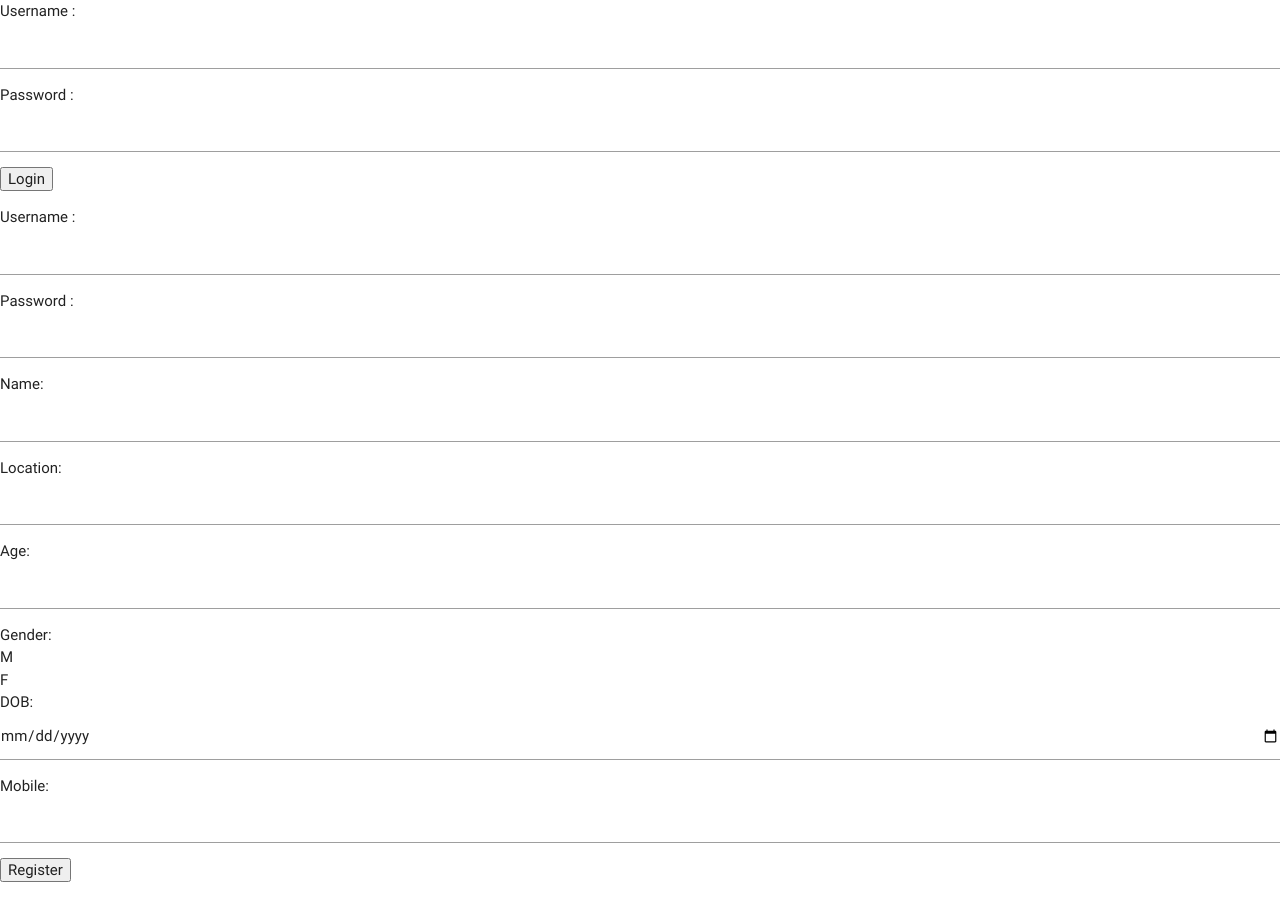
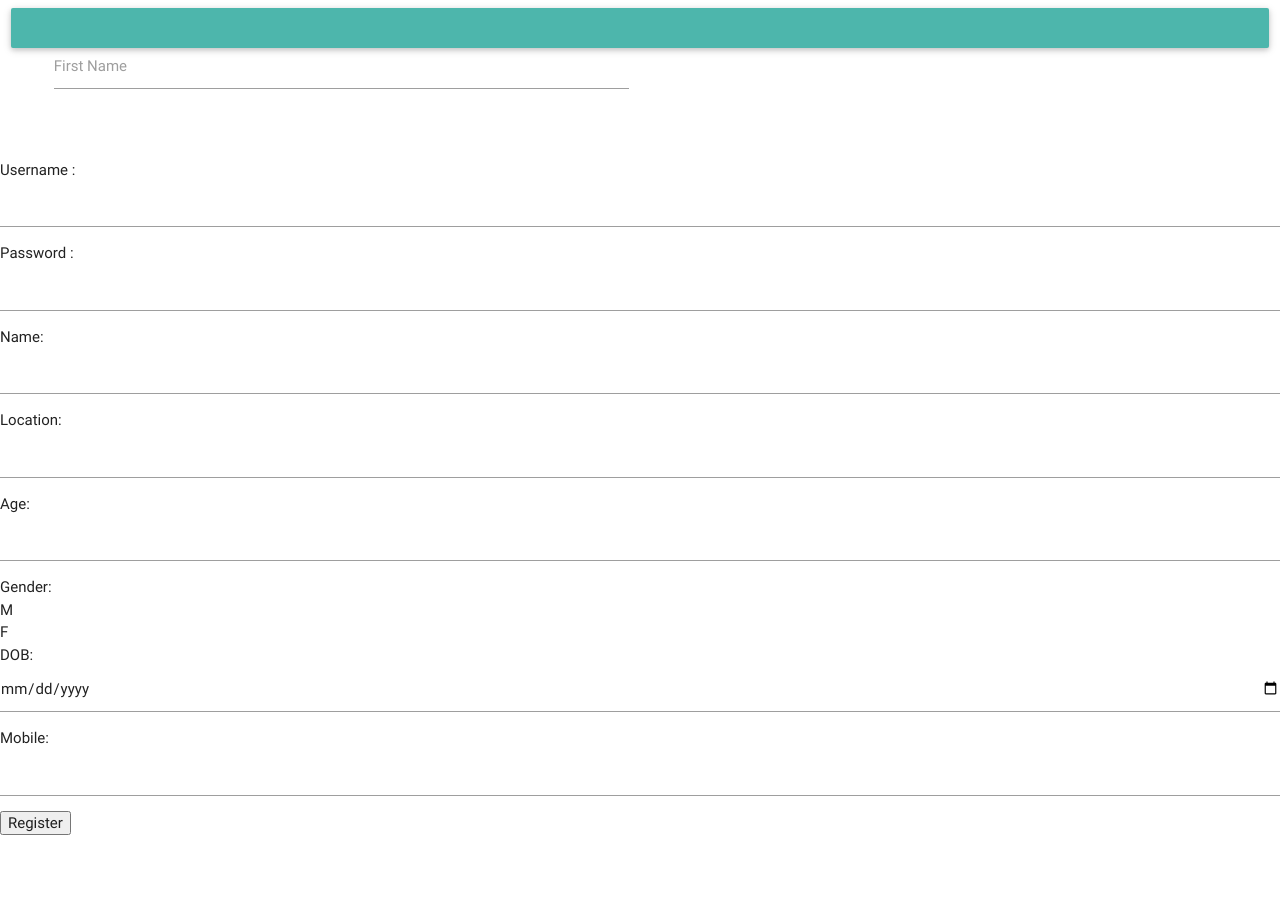
Before and after one commit to Technovision16/gyan, a PHP site: page / in a window 1280 px wide. After the commit the page ends 835 px from the top, so only its background shows below. Run offline with PHP 8.4, Linux system fonts and the light colour scheme; some libraries are stand-ins or nearby versions.

Commit message:
edits in index

```diff
--- a/index.php
+++ b/index.php
@@ -11,14 +11,24 @@
      		<meta name="viewport" content="width=device-width, initial-scale=1.0"/>
 	</head>
 	<body>
+	<div class="row">
+    <div class="col s12">
+    <div class="card-panel teal lighten-2">
 		<header>
-			<form action="" method="post">
+		<form class="col s12">
+      	<div class="row">
+        <div class="input-field col s6">
+          	<input  id="first_name" type="text" class="validate" name="username" required>
+          	<label for="first_name">First Name</label>
+        </div>
+<!--			<form action="" method="post">
 				Username :
 				<input type="text" name="username" required>
 				Password :
 				<input type="password" name="password" required>
 				<input type="submit" value="Login" name="login" />
 			</form>
+-->
 				<?php
 					if(isset($_POST["login"]))
 					{
@@ -41,6 +51,9 @@
 			        }
 			    ?>
 		</header>
+		</div>
+		</div>
+		</div>
 		<section>
 			<form action="" method="post">
 				Username :
```
